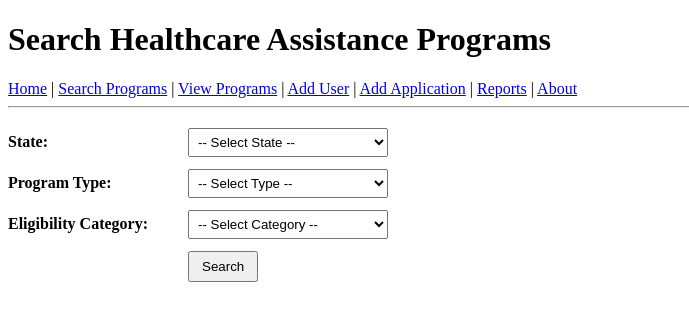
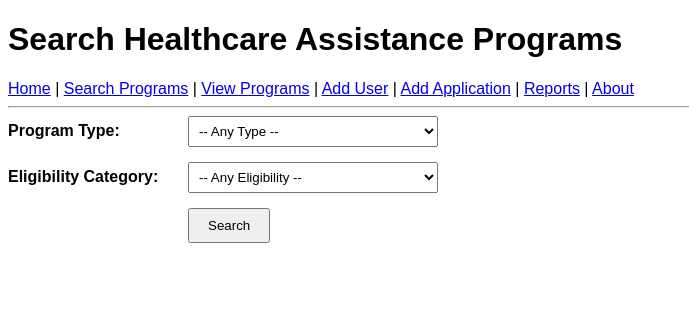
Before and after one commit to AlexeyKresin/healthcare-assistance-app, a Flask app: page /search in a window 1280 px wide. Shown: the top 321 px of the page, without its empty margins (0-689 px from the left). Run offline with Flask 3, Linux system fonts and the light colour scheme.

Commit message:
clean up search page UI

```diff
--- a/app.py
+++ b/app.py
@@ -23,7 +23,41 @@ def search():
 
 @app.route("/results")
 def results():
-    return render_template("results.html")
+    benefit_type = request.args.get("type", "")
+    eligibility = request.args.get("eligibility", "")
+
+    conn = get_db_connection()
+    cursor = conn.cursor()
+
+    query = """
+        SELECT
+            p.program_name,
+            o.organization_name,
+            p.benefit_type,
+            p.eligibility_criteria,
+            p.application_deadline
+        FROM Program p
+        JOIN Organization o ON p.organization_id = o.organization_id
+        WHERE 1 = 1
+    """
+
+    params = []
+
+    if benefit_type:
+        query += " AND p.benefit_type = %s"
+        params.append(benefit_type)
+
+    if eligibility:
+        query += " AND p.eligibility_criteria LIKE %s"
+        params.append("%" + eligibility + "%")
+
+    cursor.execute(query, params)
+    results = cursor.fetchall()
+
+    cursor.close()
+    conn.close()
+
+    return render_template("results.html", results=results)
 
 @app.route("/program/<int:id>")
 def program_details(id):
--- a/templates/search.html
+++ b/templates/search.html
@@ -3,14 +3,14 @@
 <head>
     <title>Search Programs</title>
     <style>
-        form {
-            margin-top: 20px;
+        body {
+            font-family: Arial, sans-serif;
         }
 
         .form-row {
             display: flex;
             align-items: center;
-            margin-bottom: 12px;
+            margin-bottom: 15px;
         }
 
         .form-row label {
@@ -19,13 +19,13 @@
         }
 
         .form-row select {
-            width: 200px;
-            padding: 5px;
+            width: 250px;
+            padding: 6px;
         }
 
         button {
             margin-left: 180px;
-            padding: 6px 12px;
+            padding: 8px 18px;
         }
     </style>
 </head>
@@ -48,33 +48,28 @@
 <form action="/results" method="GET">
 
     <div class="form-row">
-        <label>State:</label>
-        <select name="state">
-            <option value="">-- Select State --</option>
-            <option value="MD">Maryland</option>
-            <option value="VA">Virginia</option>
-            <option value="DC">Washington DC</option>
-        </select>
-    </div>
-
-    <div class="form-row">
         <label>Program Type:</label>
         <select name="type">
-            <option value="">-- Select Type --</option>
-            <option value="Medicaid">Medicaid</option>
-			<option value="Medicare">Medicare</option>
-            <option value="Subsidy">Subsidy</option>
-            <option value="Grant">Grant</option>
+            <option value="">-- Any Type --</option>
+            <option value="Medication Support">Medication Support</option>
+            <option value="Insurance Support">Insurance Support</option>
+            <option value="Financial Aid">Financial Aid</option>
+            <option value="Emergency Grant">Emergency Grant</option>
+            <option value="Care Support">Care Support</option>
+            <option value="Treatment Assistance">Treatment Assistance</option>
         </select>
     </div>
 
     <div class="form-row">
         <label>Eligibility Category:</label>
         <select name="eligibility">
-            <option value="">-- Select Category --</option>
-            <option value="Low Income">Low Income</option>
-            <option value="Senior (65+)">Senior (65+)</option>
-            <option value="Disabled">Disabled</option>
+            <option value="">-- Any Eligibility --</option>
+            <option value="Income">Income Based</option>
+            <option value="children">Children / Family</option>
+            <option value="65">Senior / Medicare Age</option>
+            <option value="emergency">Emergency Need</option>
+            <option value="Pregnant">Maternal Care</option>
+            <option value="chronic illness">Chronic Illness</option>
         </select>
     </div>
 
```
Also changed, not shown: templates/results.html (+29 -3 lines).
